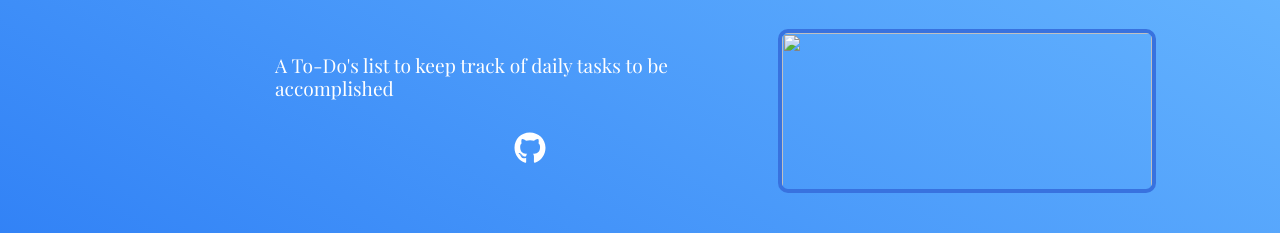
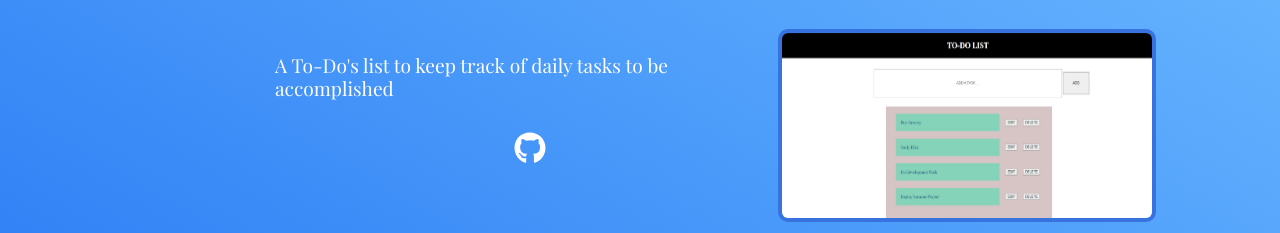
Before and after one commit to Jasleen-001/MyPort, a plain HTML site: page HTML/projects.html in a window 1280 px wide. Shown: the part 894-1127 px from the top of the page. Drawn offline with nearby package versions, Linux system fonts and the light colour scheme; grey boxes are pictures that could not be loaded.

Commit message:
Update projects.html

```diff
--- a/HTML/projects.html
+++ b/HTML/projects.html
@@ -68,7 +68,7 @@
         </div>
         <div class="row project reveal">
             <div class="col-md-4 cover left order-md-1">
-                <img src="../images/ToDoList.PNG">
+                <img src="../images/ToDoList.JPG">
             </div>
             <div class="col-md-5 offset-md-2 right order-md-0">
                 <h5>A To-Do's list to keep track of daily tasks to be accomplished</h5><br>
```
